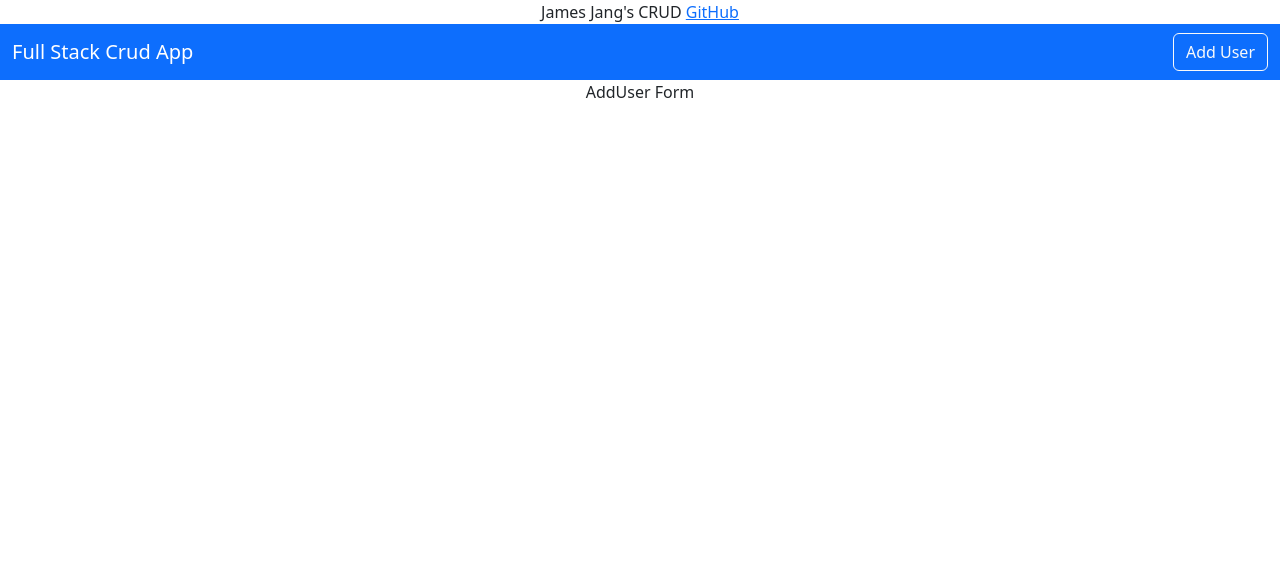
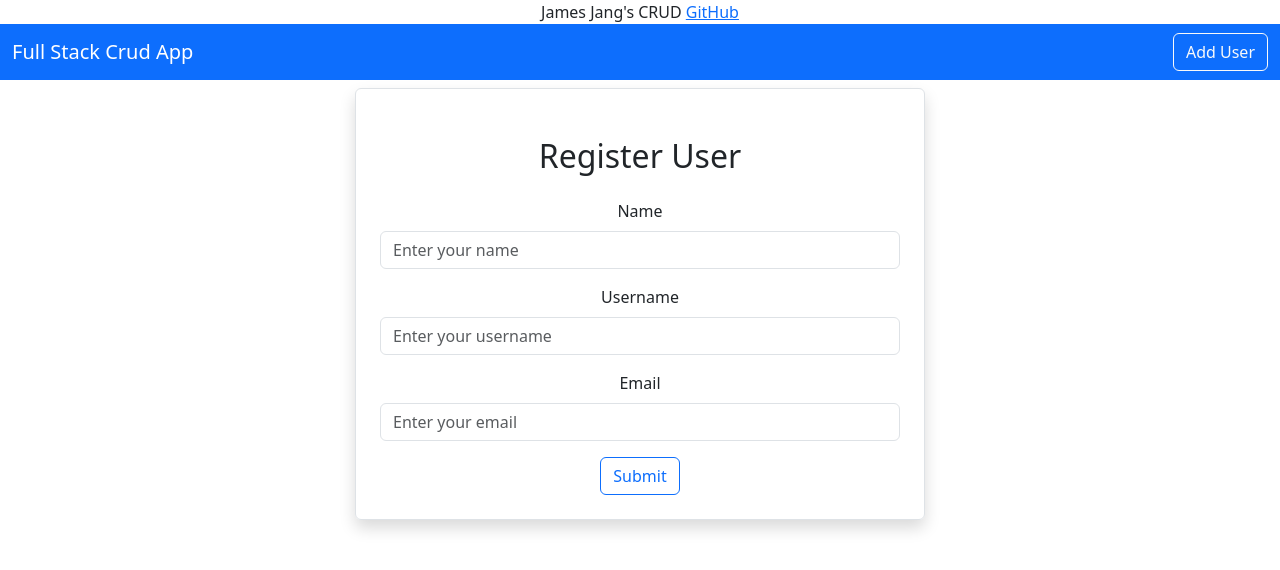
Before and after one commit to JamesJang-2jz/fullstackCrudFE, a React (Create React App) app: page /addUser in a window 1280 px wide. Shown: the top 570 px of the page. Built offline with nearby package versions, Linux system fonts and the light colour scheme.

Commit message:
add user component finished

```diff
--- a/src/App.js
+++ b/src/App.js
@@ -11,6 +11,7 @@
 
       <Router>
         <Navbar/>
+
           <Routes>
             <Route exact path="/" element={<Home/>}/>
             <Route exact path="/addUser" element={<AddUser/>} />
--- a/src/layout/Navbar.js
+++ b/src/layout/Navbar.js
@@ -16,7 +16,7 @@
     aria-label="Toggle navigation">
       <span className="navbar-toggler-icon"></span>
     </button>
-    <Link className='btn btn-outline-light' to="/addUser ">Add User</Link>
+    <Link className='btn btn-outline-light' to="/addUser">Add User</Link>
   </div>
 </nav>
 
--- a/src/users/AddUser.js
+++ b/src/users/AddUser.js
@@ -2,6 +2,31 @@
 
 export default function AddUser() {
   return (
-    <div>AddUser Form</div>
-  )
+    <div className='container'>
+      <div className='row'>
+        <div className='col-md-6 offset-md-3 border rounded p-4 mt-2 shadow'>
+            <h2 className='text-center m-4'>Register User</h2>
+            <div className='mb-3'>
+              <label htmlFor='Name' className='form-label'>
+                Name
+              </label>
+              <input type={'text'} className='form-control' placeholder='Enter your name' name='name'/>
+            </div>
+            <div className='mb-3'>
+              <label htmlFor='Name' className='form-label'>
+                Username
+              </label>
+              <input type={'text'} className='form-control' placeholder='Enter your username' name='username'/>
+            </div>
+            <div className='mb-3'>
+              <label htmlFor='Name' className='form-label'>
+                Email
+              </label>
+              <input type={'text'} className='form-control' placeholder='Enter your email' name='email'/>
+            </div>
+            <button type='submit' className='btn btn-outline-primary'>Submit</button>
+          </div>
+        </div>
+      </div>
+    )
 }
```
